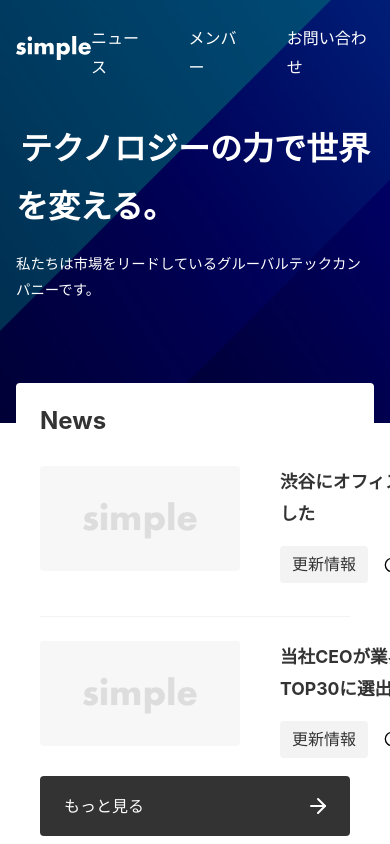
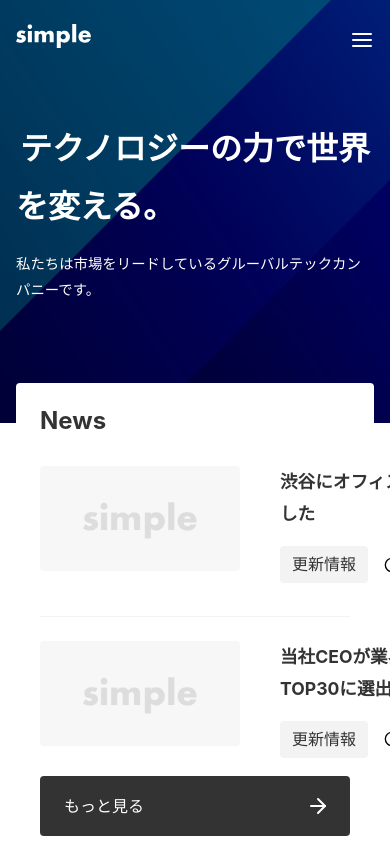
Before and after one commit to Tod9197/Next.js-HeadLess-CMS2, a Next.js app: page / in a window 390 px wide. Shown: the top 844 px of the page. Built offline with nearby package versions, Linux system fonts and the light colour scheme.

Commit message:
ハンバーガーメニューの追加

```diff
--- a/app/_components/Header/index.module.css
+++ b/app/_components/Header/index.module.css
@@ -14,11 +14,6 @@
   height: 24px;
   width: auto;
 }
-.items {
-  display: flex;
-  color: #fff;
-  gap: 40px;
-}
 @media (max-width: 640px) {
   .header {
     padding: 24px 16px 8px;
--- a/app/_components/Header/index.tsx
+++ b/app/_components/Header/index.tsx
@@ -1,6 +1,7 @@
 import Image from "next/image";
 import Link from "next/link";
 import styles from "./index.module.css";
+import Menu from "../Meun";
 
 export default function Header() {
   return (
@@ -16,19 +17,7 @@
             priority
           />
         </Link>
-        <nav className={styles.nav}>
-          <ul className={styles.items}>
-            <li>
-              <Link href="/news">ニュース</Link>
-            </li>
-            <li>
-              <Link href="/members">メンバー</Link>
-            </li>
-            <li>
-              <Link href="/conatct">お問い合わせ</Link>
-            </li>
-          </ul>
-        </nav>
+        <Menu />
       </header>
     </>
   );
--- /dev/null
+++ b/app/_components/Meun/index.module.css
@@ -0,0 +1,42 @@
+.items {
+  display: flex;
+  color: #fff;
+  gap: 40px;
+}
+
+.button {
+  display: none;
+}
+
+@media (max-width: 640px) {
+  .nav {
+    display: none;
+  }
+  .nav.open {
+    display: block;
+    position: fixed;
+    top: 0;
+    left: 0;
+    right: 0;
+    bottom: 0;
+    background-color: var(--color-bg-painted);
+    color: var(--color-text-unpainted);
+    padding: 24px 16px;
+  }
+  .items {
+    flex-direction: column;
+    gap: 24px;
+  }
+
+  .button {
+    display: flex;
+    background: none;
+    border: none;
+    cursor: pointer;
+  }
+  .close {
+    position: absolute;
+    top: 24px;
+    right: 16px;
+  }
+}
--- /dev/null
+++ b/app/_components/Meun/index.tsx
@@ -0,0 +1,45 @@
+"use client";
+
+import Link from "next/link";
+import Image from "next/image";
+import { useState } from "react";
+import cx from "classnames";
+import styles from "./index.module.css";
+
+export default function Menu() {
+  const [isOpen, setOpen] = useState<boolean>(false);
+  const open = () => setOpen(true);
+  const close = () => setOpen(false);
+
+  return (
+    <>
+      <div>
+        <nav className={cx(styles.nav, isOpen && styles.open)}>
+          <ul className={styles.items}>
+            <li>
+              <Link href="/news">ニュース</Link>
+            </li>
+            <li>
+              <Link href="/news">メンバー</Link>
+            </li>
+            <li>
+              <Link href="/news">お問い合わせ</Link>
+            </li>
+          </ul>
+          <button className={cx(styles.button, styles.close)} onClick={close}>
+            <Image
+              src="/close.svg"
+              alt="閉じる"
+              width={24}
+              height={24}
+              priority
+            />
+          </button>
+        </nav>
+        <button className={styles.button} onClick={open}>
+          <Image src="/menu.svg" alt="メニュー" width={24} height={24} />
+        </button>
+      </div>
+    </>
+  );
+}
```
Also changed, not shown: package.json (+5 -4 lines), 1 other file (tests, documents, lock files or other folders).
